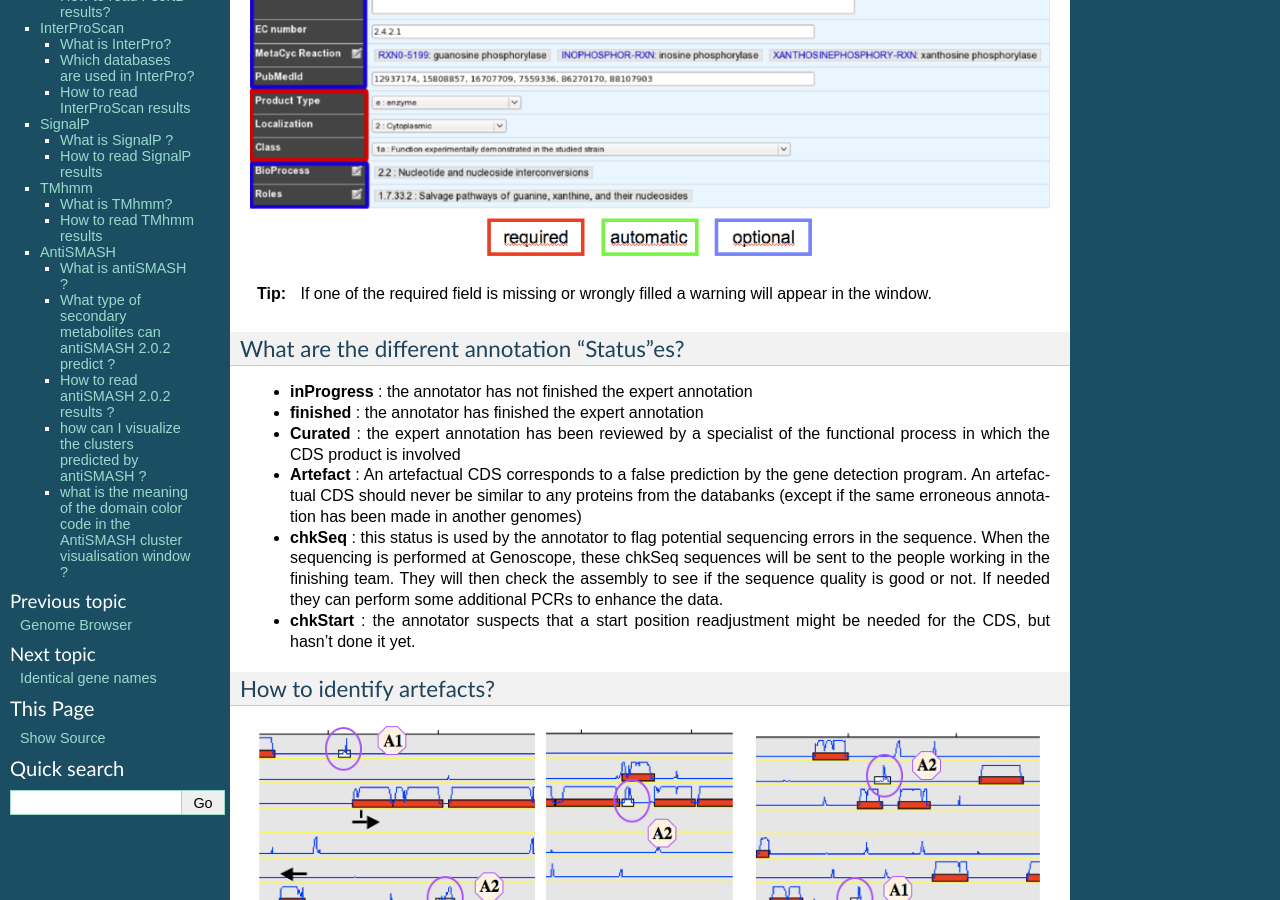
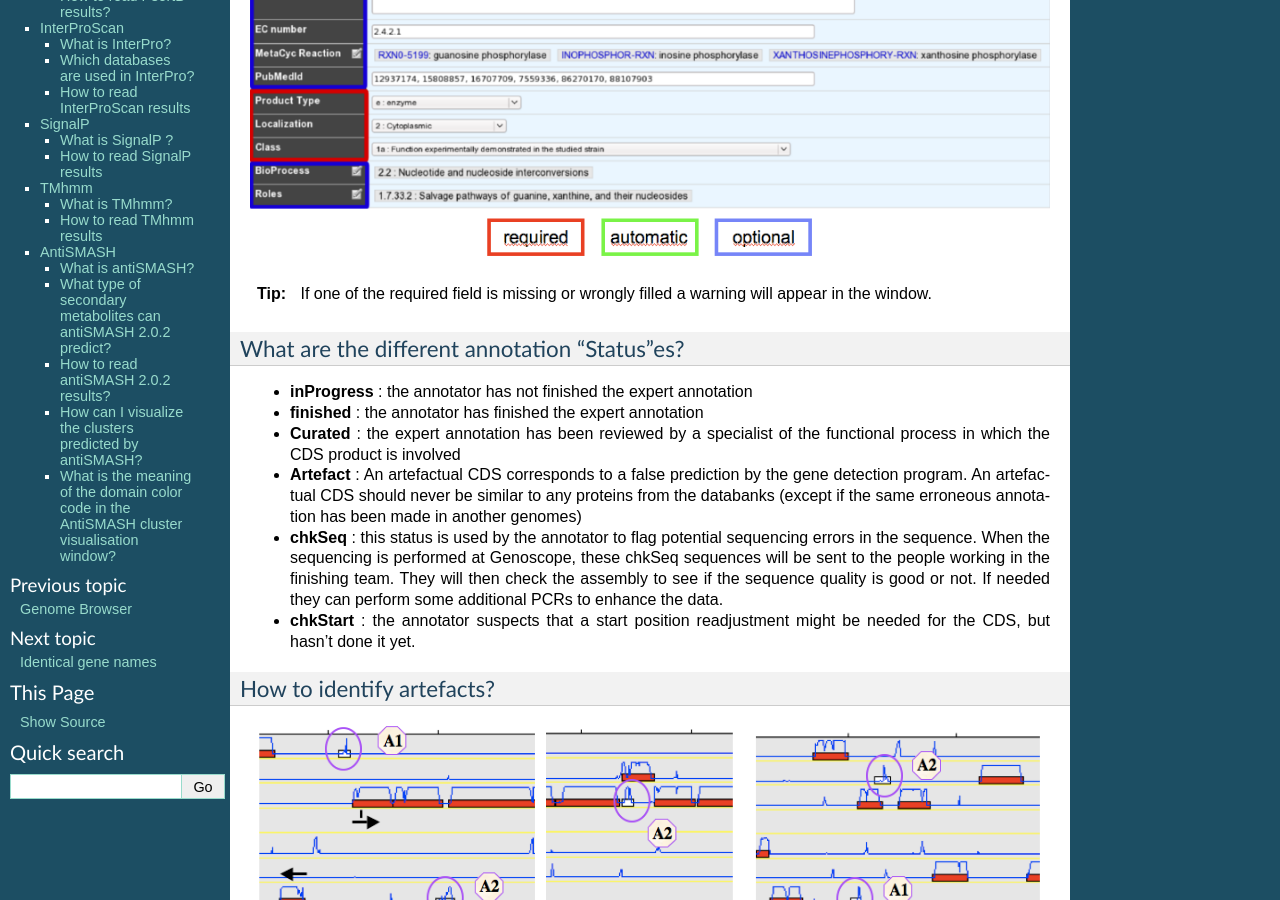
Before and after one commit to labgem/microscope-user-doc, a Sphinx documentation site: the page built from docs/content/mage/editor.rst, in a window 1280 px wide and 900 px high, scrolled down 2406 px. Built offline with Sphinx 7.4.7, drawn with Linux system fonts in a browser that asks for light colours; formulas are drawn with MathJax 3; some of the changed text lies outside the part shown.

Commit message:
Update editor.rst

```diff
--- a/docs/content/mage/editor.rst
+++ b/docs/content/mage/editor.rst
@@ -1051,8 +1051,8 @@ AntiSMASH
 =========
 
 
-What is antiSMASH ?
--------------------
+What is antiSMASH?
+------------------
 
 antiSMASH allows the rapid genome-wide identification, annotation and analysis of secondary metabolite biosynthesis gene clusters in bacterial and fungal genomes. It integrates and cross-links with a large number of in silico secondary metabolite analysis tools that have been published earlier.
 
@@ -1066,8 +1066,8 @@ Nucleic Acids Research. Jul;41(Web Server issue):W204-12 <http://www.ncbi.nlm.ni
 
 `Medema M.H., et al. (2011) antiSMASH: Rapid identification, annotation and analysis of secondary metabolite biosynthesis gene clusters.Nucleic Acids Research. Jul;39(Web Server issue):W339-46. <http://www.ncbi.nlm.nih.gov/pubmed/21672958>`_
 
-What type of secondary metabolites can antiSMASH 2.0.2 predict ?
-----------------------------------------------------------------
+What type of secondary metabolites can antiSMASH 2.0.2 predict?
+---------------------------------------------------------------
 * **NRPS/PKS type metabolites:** Polyketide synthases (Type I PKS, Trans-AT type I PKS, Type II PKS, Type III PKS, Type IV PKS), Non-ribosomal peptide synthetase
 
 
@@ -1077,8 +1077,8 @@ What type of secondary metabolites can antiSMASH 2.0.2 predict ?
 * **Other:** Cluster containing a secondary metabolite-related protein that does not fit into any other category
 
 
-How to read antiSMASH 2.0.2 results ?
--------------------------------------
+How to read antiSMASH 2.0.2 results?
+------------------------------------
 
 AntiSMASH results are presented into 2 separate datasets: antiSMASH annotation and antiSMASH domains.
 
@@ -1101,8 +1101,8 @@ AntiSMASH results are presented into 2 separate datasets: antiSMASH annotation a
 * **Score**: BLAST score
 * **E-value**: BLAST E-value
 
-how can I visualize the clusters predicted by antiSMASH ?
----------------------------------------------------------
+How can I visualize the clusters predicted by antiSMASH?
+--------------------------------------------------------
 
 You can access to the AntiSMASH cluster visualization window from the last column of the antiSMASH annotation table.
 This window allows you to visualize the full antiSMASH cluster prediction and its genomic context. In case of NRPS/PKS cluster type, the predicted peptide monomer composition is indicated as well.
@@ -1110,6 +1110,6 @@ All informations regarding the CDS present in the graphical representation are a
 
 .. image:: img/antismash_cluster_visualisation.png
 
-what is the meaning of the domain color code in the AntiSMASH cluster visualisation window ?
---------------------------------------------------------------------------------------------
+What is the meaning of the domain color code in the AntiSMASH cluster visualisation window?
+-------------------------------------------------------------------------------------------
 .. image:: img/color_code_antismash_domains.png
```
